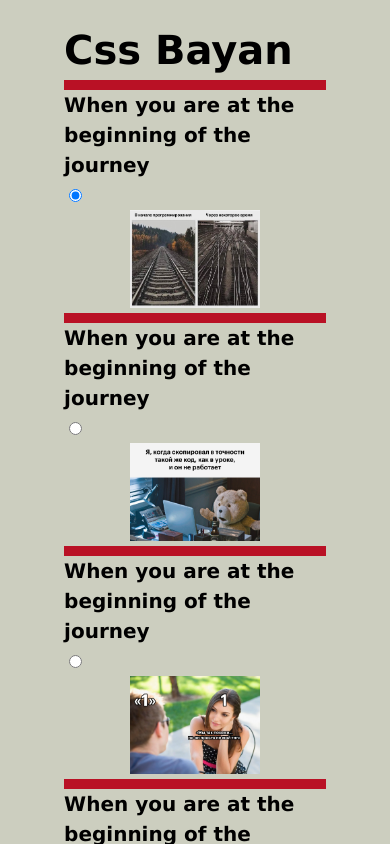
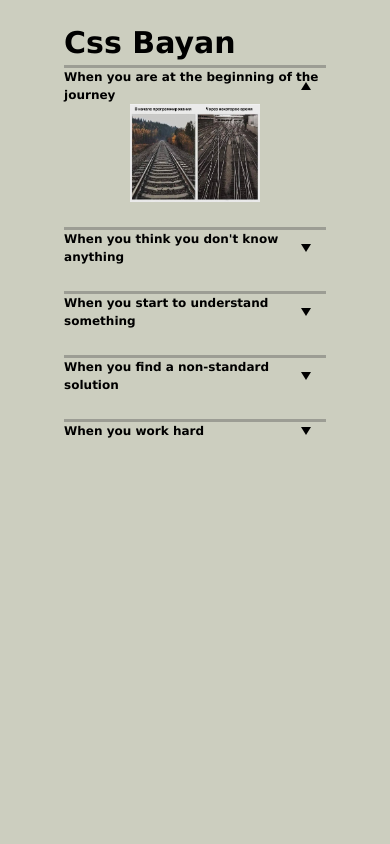
Before and after one commit to kuz0lga/cssBayan, a plain HTML site: page cssBayan/index.html in a window 390 px wide. Both pictures are taken after a click on the label "When you are at the beginning of the journey". Shown: the top 844 px of the page. Drawn offline with Linux system fonts and the light colour scheme.

Commit message:
fix: fixed styles (Sun, Mar 12, 2023 04:27:12 PM)

```diff
--- a/cssBayan/index.html
+++ b/cssBayan/index.html
@@ -13,32 +13,37 @@
 <div class="content">
     <div class="title">Css Bayan</div>
     <div class="gif-item">
+        <input type="checkbox" class="gif-input" name="gif" id="gif_1">
         <label class="gif-title" for="gif_1">When you are at the beginning of the journey</label>
-        <input type="radio" class="gif-input" name="gif" id="gif_1">
+
                 <img src="assets/1.jpg" alt="photo_1" class="photo">
     </div>
 
     <div class="gif-item">
-        <label class="gif-title" for="gif_1">When you are at the beginning of the journey</label>
-        <input type="radio" class="gif-input" name="gif" id="gif_1">
+        <input type="checkbox" class="gif-input" name="gif" id="gif_2">
+        <label class="gif-title" for="gif_2">When you think you don't know anything</label>
+
                 <img src="assets/2.jpg" alt="photo_2" class="photo">
     </div>
 
     <div class="gif-item">
-        <label class="gif-title" for="gif_1">When you are at the beginning of the journey</label>
-        <input type="radio" class="gif-input" name="gif" id="gif_1">
+        <input type="checkbox" class="gif-input" name="gif" id="gif_3">
+        <label class="gif-title" for="gif_3">When you start to understand something</label>
+
                 <img src="assets/3.jpg" alt="photo_3" class="photo">
     </div>
 
     <div class="gif-item">
-        <label class="gif-title" for="gif_1">When you are at the beginning of the journey</label>
-        <input type="radio" class="gif-input" name="gif" id="gif_1">
+        <input type="checkbox" class="gif-input" name="gif" id="gif_4">
+        <label class="gif-title" for="gif_4">When you find a non-standard solution</label>
+
                 <img src="assets/4.jpg" alt="photo_4" class="photo">
     </div>
 
     <div class="gif-item">
-        <label class="gif-title" for="gif_1">When you are at the beginning of the journey</label>
-        <input type="radio" class="gif-input" name="gif" id="gif_1">
+        <input type="checkbox" class="gif-input" name="gif" id="gif_5">
+        <label class="gif-title" for="gif_5">When you work hard</label>
+
                 <img src="assets/5.jpg" alt="photo_5" class="photo">
     </div>
 
--- a/cssBayan/style.css
+++ b/cssBayan/style.css
@@ -24,17 +24,24 @@ p {
 
 .gif-item {
     display: block;
-    margin-bottom: 5px;
-    border-top: 10px solid #b91125;
+    margin-bottom: 25px;
+    border-top: 3px solid #55555567;
 }
 
 .gif-title {
     display: block;
+    position: relative;
     cursor: pointer;
+    transition: color 1s
+    ease-out;
+}
+
+.gif-title:hover {
+    color: rgb(51, 51, 184);
 }
 
 .photo {
-    display: block;
+    display: none;
     max-width: 50%;
     max-height: 50%;
     margin: 0 auto;
@@ -44,3 +51,79 @@ p {
     max-width: 70%;
     margin: 20px auto;
 }
+
+.gif-input {
+
+    -webkit-appearance: none;
+    appearance: none;
+
+    position: absolute;
+
+}
+
+.gif-input:checked ~ .photo {
+
+    display: block;
+
+}
+
+.gif-input:checked ~ .photo:after {
+
+    transition: 1s;
+    display: block;
+
+}
+
+.gif-title:after {
+    content: "";
+    display: block;
+    display: flex;
+    justify-content: space-between;
+    border-style: solid;
+    border-width: 8px 5px 0 5px;
+    border-color: #000000 transparent transparent transparent;
+
+    position: absolute;
+    top: 50%;
+    right: 15px;
+
+    transform: translateY(-50%);
+
+    transition: 1s;
+}
+
+.gif-input:checked ~ .gif-title:after {
+    border-style: solid;
+    border-width: 0 5px 8px 5px;
+    border-color: transparent transparent #000000 transparent;
+
+    transition: 1s;
+}
+
+@media screen and (max-width: 819px) {
+
+    body {
+
+        font-size: 12px;
+        line-height: 1.5;
+
+    }
+
+    .title {
+        font-size: 30px;
+    }
+}
+
+@media screen and (max-width: 319px) {
+
+    body {
+
+        font-size: 7px;
+        line-height: 1.5;
+
+    }
+
+    .title {
+        font-size: 16px;
+    }
+}
```
